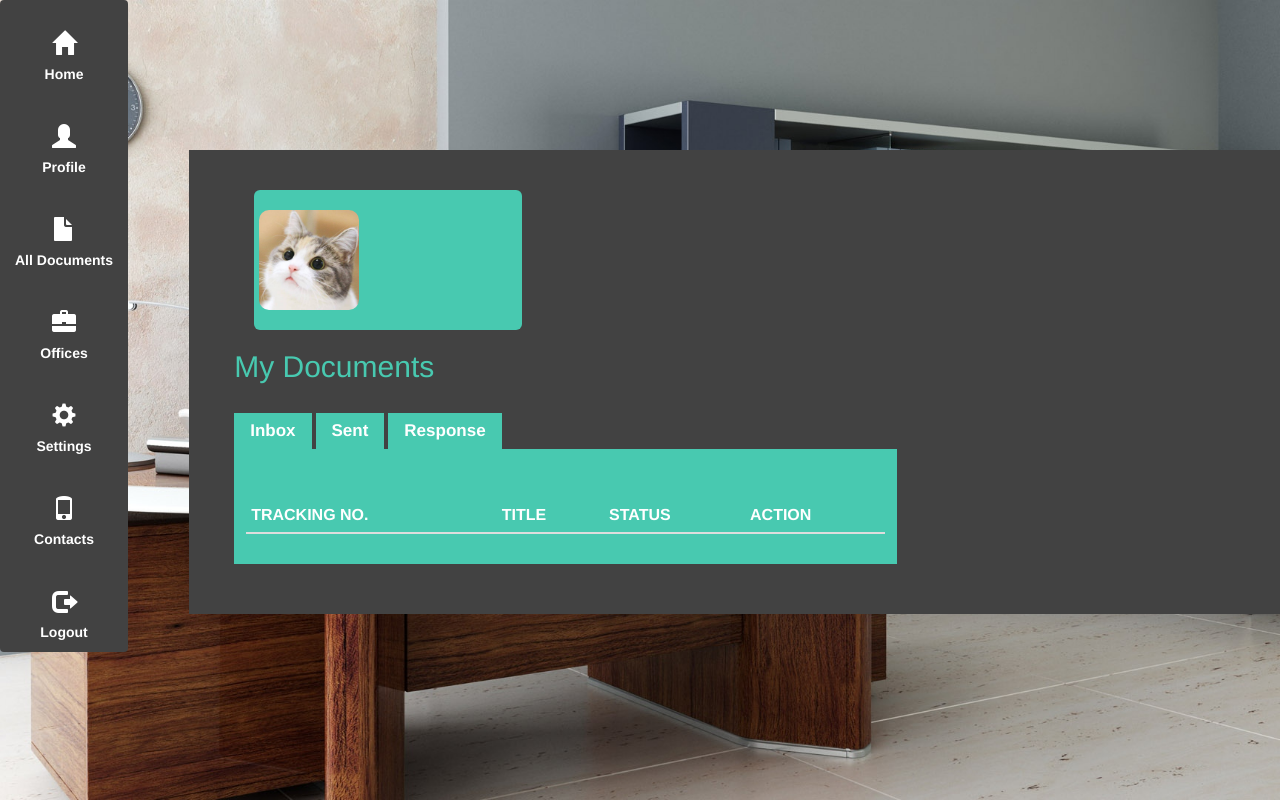
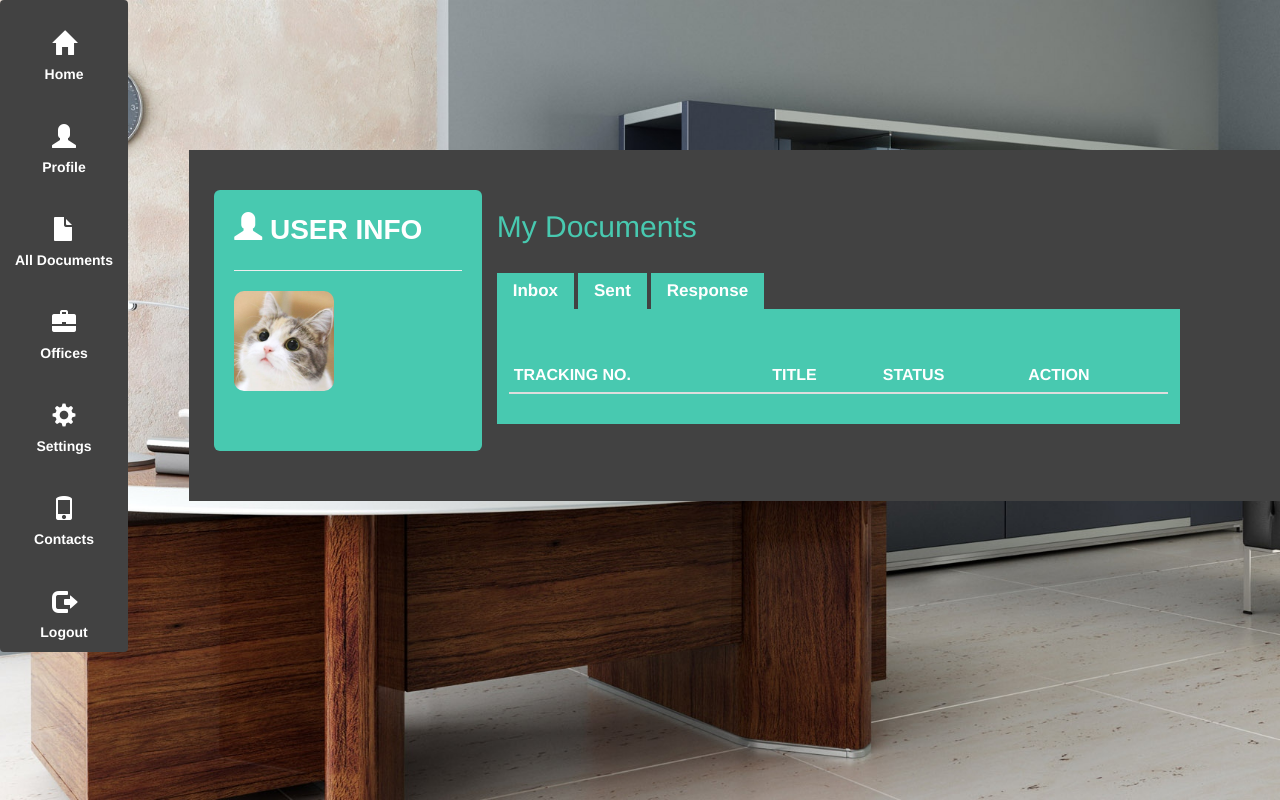
Before and after one commit to geisher09/Document-Tracking-System, a CodeIgniter app: page /database/home/profile in a window 1280 px wide. Run offline with CodeIgniter, Linux system fonts and the light colour scheme; data comes from the database, SQL or seed files in the repository; data that the repository does not hold is empty; some libraries are stand-ins or nearby versions.

Commit message:
Fixed the user info in PROFILE. Adjusted alignment of my docus.

```diff
--- a/application/views/profile.php
+++ b/application/views/profile.php
@@ -20,30 +20,35 @@
 			<div class="row" >
 				<br />
 				<!-- temporary profile picture & sample profile info  -->
-				<div class="col-md-3 col-sm-12 col-xs-12 roundbox" style="margin-left:50px;">
+				<div class="col-md-3 col-sm-12 col-xs-9 roundbox" style="margin-left:10px;">
 
-					<div class="row">
+
+					<div class="usertitle">
+					<span class="div"><i class="glyphicon glyphicon-user"></i>
+						<span>USER INFO</span>
+
+					</span>
+
+					<hr>
+
 							<img src="<?php echo base_url('assets/images/cat.jpg'); ?>" class="img-responsive"
 								alt="Profile Picture" id="profilepic" />
-						</div>
+
 					<div class="row">
 							<div class="info">
 
 								<?php foreach ($pro as $prof){ ?>
-									<p><?php echo $prof['username']; ?></p>
+									<p>Name: <?php echo $prof['username']; ?></p>
 									<p>Employee ID: <?php echo $prof['employee_id']; ?> </p>
 									<p>Department: <?php echo $prof['department_desc']; ?> </p>
 									<p>Department ID: <?php echo $prof['department_id']; ?> </p>
 									<p>Position: <?php echo $prof['position']; ?> </p> <br />
 								<?php } ?>
 
-								<!-- <p><?php echo $username; ?> </p>
-								<p>Employee ID: <?php echo $employee_id; ?> </p>
-								<p>Department: <?php echo $dept; ?> </p>
-								<p>Department ID: <?php echo $department_id; ?> </p>
-								<p>Position: <?php echo $position; ?> </p> <br /> -->
+
 							</div>
-						</div>
+					</div>
+
 				</div>
 
 				</div>
--- a/assets/css/modi.css
+++ b/assets/css/modi.css
@@ -125,13 +125,32 @@ h1, h2, h3, h4, h5, h6 { color:#48C9B0; }
 	padding: 20px 20px 20px 20px;
 	margin-left: 20px;
 }
+/* 'DINAGDAG MO GELO' */
+.userinfo{
+	padding-left: 10px;
+	color: white;
+	font-size: 28px;
+	font-family: "Arial", "Helvetica", "sans-serif";
+}
+.usertitle{
+	color:white;
+	font-weight:bold;
+	font-size: 28px;
+	font-family: "Arial", "Helvetica", "sans-serif";
+}
+.glypic{
 
+  float:left;
+  postion:relative;
+         }
+/*****************************************************************/
 .info {
+	padding: 20px 20px 20px 20px;
 	color: white;
 	font-size: 18px;
 	font-family: "Arial", "Helvetica", "sans-serif";
 }
-.info p:first-child{ font-size:35px;font-weight:bold; }
+/*.info p:first-child{ font-size:35px;font-weight:bold; }*/
 
 #profilepic{
 	height:100px;
```
